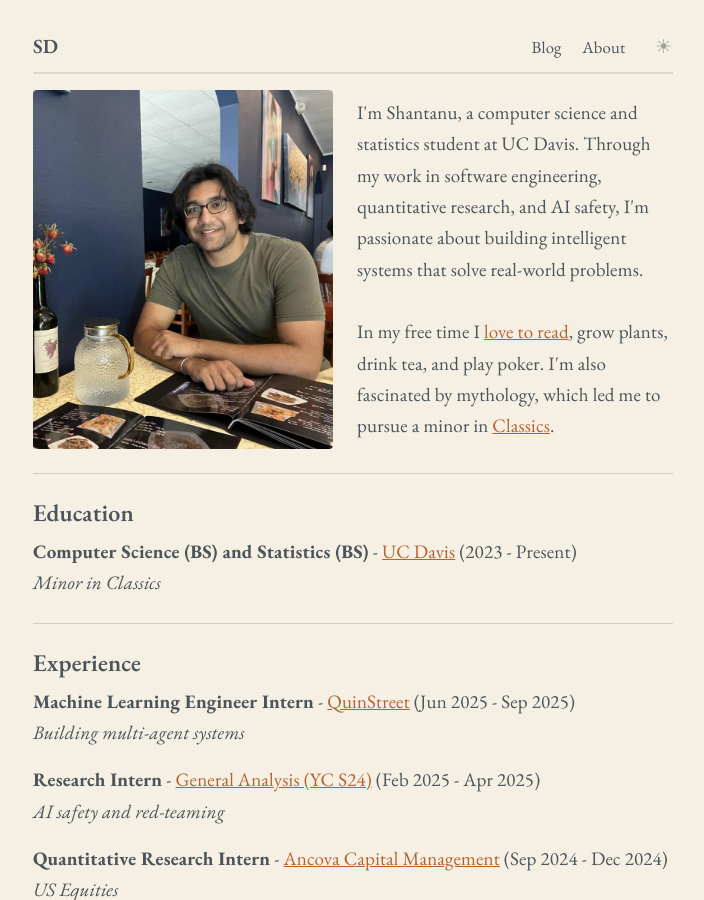
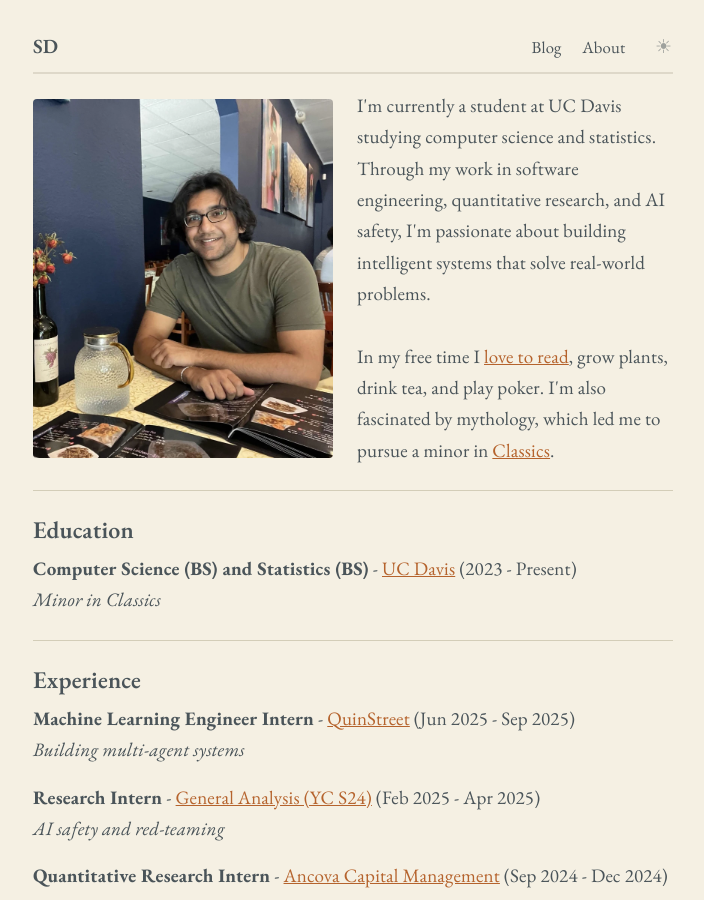
Before and after one commit to shantanudeshp/personal-site, a Jekyll site: the page built from about.md, in a window 1280 px wide and 900 px high. Shown: the whole window, without its empty margins (287-991 px from the left). Built offline with Jekyll 4.4.1, drawn with Linux system fonts in a browser that asks for light colours; comment, search, counter and statistics services are not loaded.

Commit message:
Update about page intro text

```diff
--- a/about.md
+++ b/about.md
@@ -6,7 +6,7 @@ title: "About"
 <div class="profile-container" style="display: flex; align-items: center; gap: 1.5rem; margin-bottom: 1.5rem; flex-direction: column;">
   <img src="{{ "/assets/profile.webp" | relative_url }}" alt="Shantanu Deshpande" width="300" height="300" style="width: 300px; height: auto; flex-shrink: 0; margin-bottom: 0;" loading="eager" decoding="async" fetchpriority="high">
   <div style="display: flex; align-items: center;">
-    <p style="margin: 0;">I'm Shantanu, a computer science and statistics student at UC Davis. Through my work in software engineering, quantitative research, and AI safety, I'm passionate about building intelligent systems that solve real-world problems.<br><br>In my free time I <a href="https://www.goodreads.com/user/show/192672997-shantanu-deshpande" target="_blank">love to read</a>, grow plants, drink tea, and play poker. I'm also fascinated by mythology, which led me to pursue a minor in <a href="https://www.thebritishacademy.ac.uk/blog/what-is-classics/" target="_blank">Classics</a>.</p>
+    <p style="margin: 0;">I'm currently a student at UC Davis studying computer science and statistics. Through my work in software engineering, quantitative research, and AI safety, I'm passionate about building intelligent systems that solve real-world problems.<br><br>In my free time I <a href="https://www.goodreads.com/user/show/192672997-shantanu-deshpande" target="_blank">love to read</a>, grow plants, drink tea, and play poker. I'm also fascinated by mythology, which led me to pursue a minor in <a href="https://www.thebritishacademy.ac.uk/blog/what-is-classics/" target="_blank">Classics</a>.</p>
   </div>
 </div>
 
```
